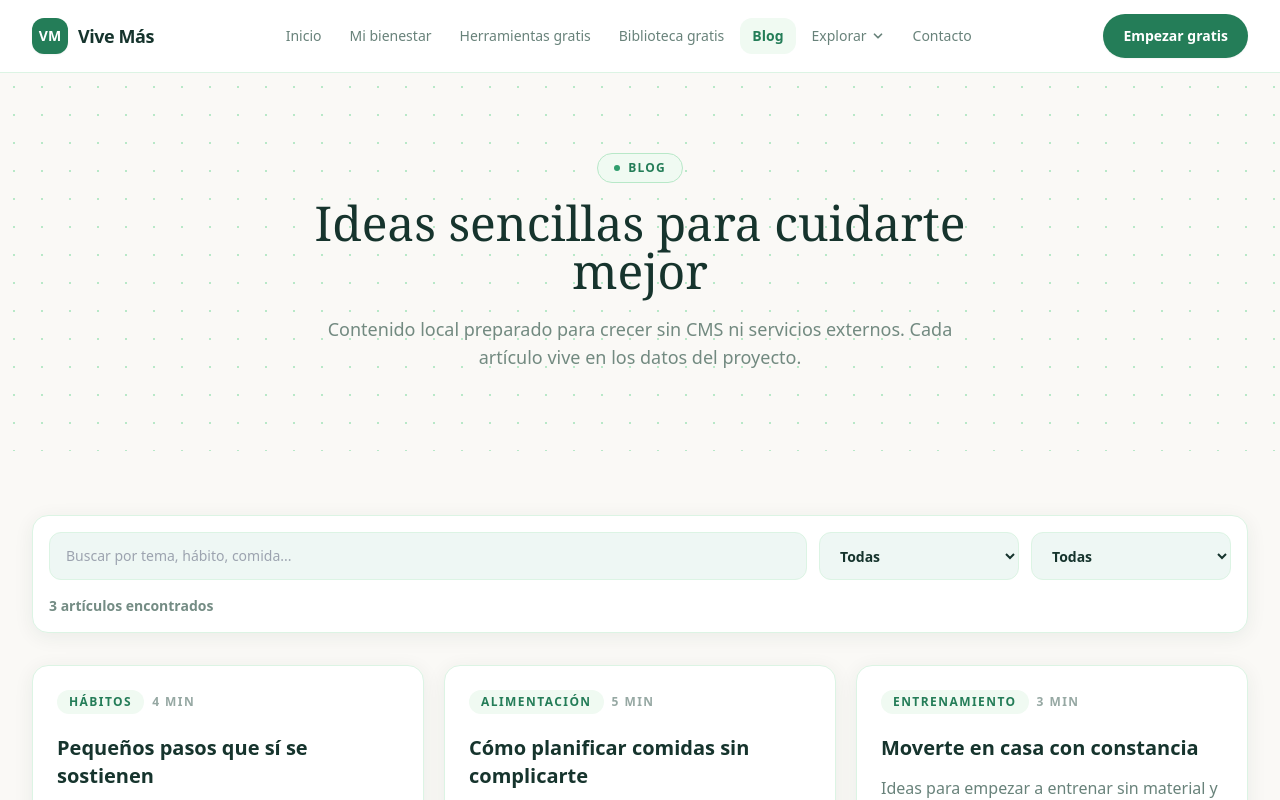
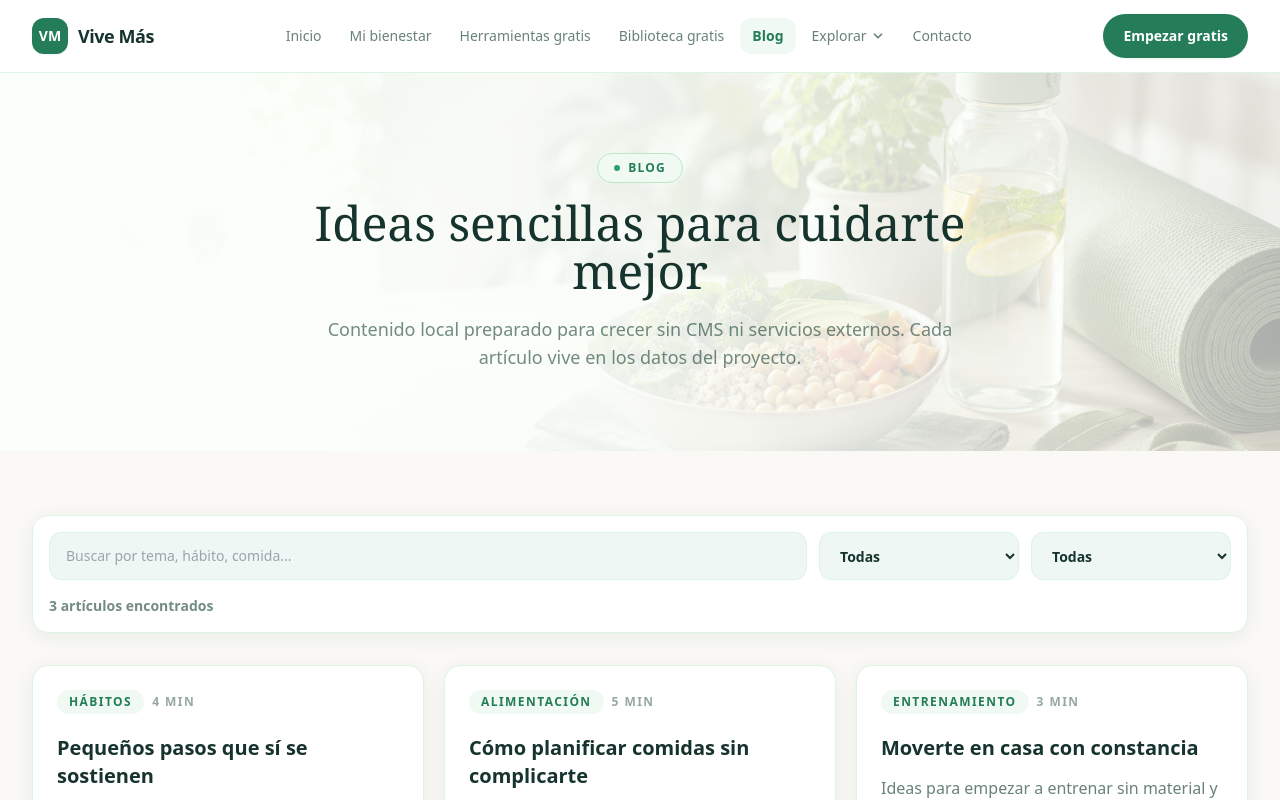
Before and after one commit to instialejandro-stack/vive-mas, a Next.js app: page /blog in a window 1280 px wide. Shown: the top 800 px of the page. Built offline with nearby package versions, Linux system fonts and the light colour scheme.

Commit message:
Add blog header background image

```diff
--- a/app/blog/page.tsx
+++ b/app/blog/page.tsx
@@ -12,8 +12,13 @@ export const metadata: Metadata = {
 export default function BlogPage() {
   return (
     <>
-      <section className="bg-dots bg-gradient-to-br from-leaf-50 to-cream py-20">
-        <div className="page-shell">
+      <section
+        className="relative overflow-hidden bg-cover bg-center py-20"
+        style={{ backgroundImage: "url('/images/healthy-lifestyle-hero.png')" }}
+      >
+        <div className="absolute inset-0 bg-gradient-to-r from-white via-white/90 to-white/55" aria-hidden="true" />
+        <div className="absolute inset-0 bg-leaf-50/30" aria-hidden="true" />
+        <div className="page-shell relative">
           <SectionTitle
             eyebrow="Blog"
             title="Ideas sencillas para cuidarte mejor"
```
